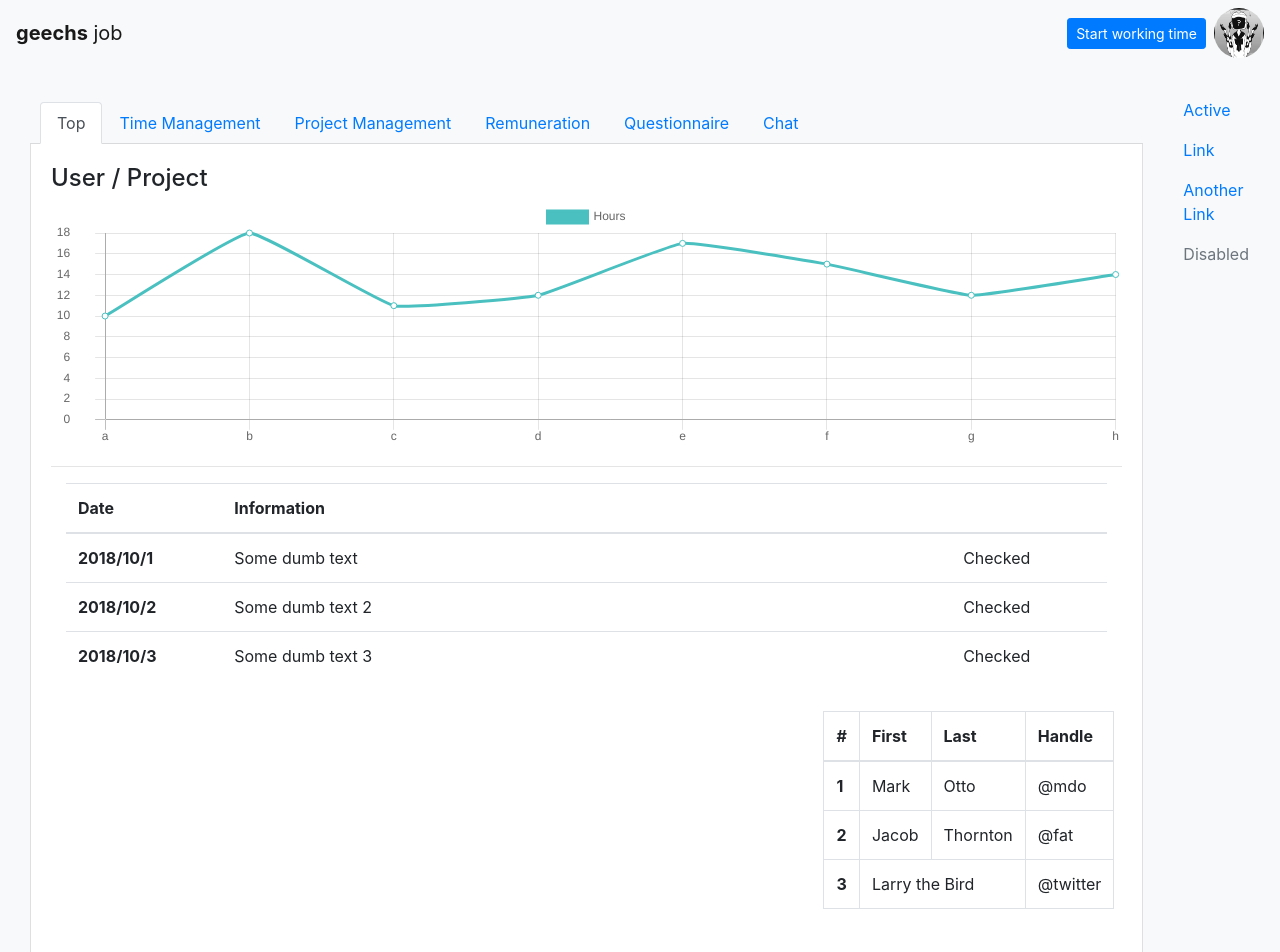
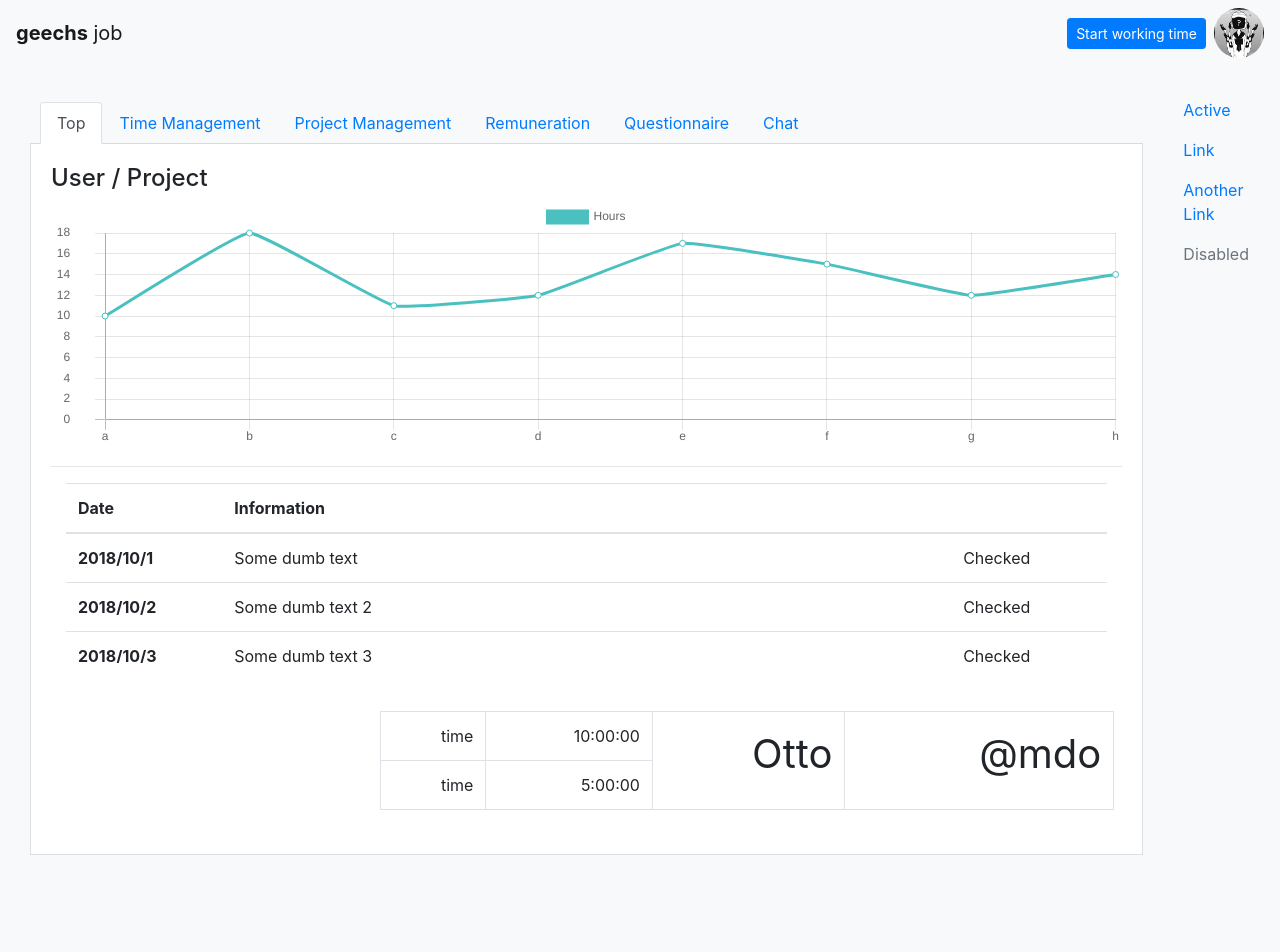
Before and after one commit to unickortega/salesforce_test_oauth_flow, a Vue app: page / in a window 1280 px wide. Shown: the top 952 px of the page. After the commit the page ends 879 px from the top, so only its background shows below. Built offline with nearby package versions, Linux system fonts and the light colour scheme.

Commit message:
update v2

```diff
--- a/src/components/Top.vue
+++ b/src/components/Top.vue
@@ -35,33 +35,18 @@
     </div>
     <br>
     <div class="d-flex flex-row-reverse">
-      <div class="p-2">
+      <div class="p-2" id="flexItem">
         <table class="table table-bordered">
-          <thead>
+          <tbody class="text-right">
             <tr>
-              <th scope="col">#</th>
-              <th scope="col">First</th>
-              <th scope="col">Last</th>
-              <th scope="col">Handle</th>
-            </tr>
-          </thead>
-          <tbody>
-            <tr>
-              <th scope="row">1</th>
-              <td>Mark</td>
-              <td>Otto</td>
-              <td>@mdo</td>
+              <td>time</td>
+              <td>10:00:00</td>
+              <td rowspan="2" id="fontSize">Otto</td>
+              <td rowspan="2" id="fontSize">@mdo</td>
             </tr>
             <tr>
-              <th scope="row">2</th>
-              <td>Jacob</td>
-              <td>Thornton</td>
-              <td>@fat</td>
-            </tr>
-            <tr>
-              <th scope="row">3</th>
-              <td colspan="2">Larry the Bird</td>
-              <td>@twitter</td>
+              <td>time</td>
+              <td>5:00:00</td>
             </tr>
           </tbody>
         </table>
@@ -98,4 +83,10 @@ export default {
 </script>
 
 <style scoped>
+#flexItem{
+  width: 70%;
+}
+#fontSize{
+  font-size: 2.5rem;
+}
 </style>
```
